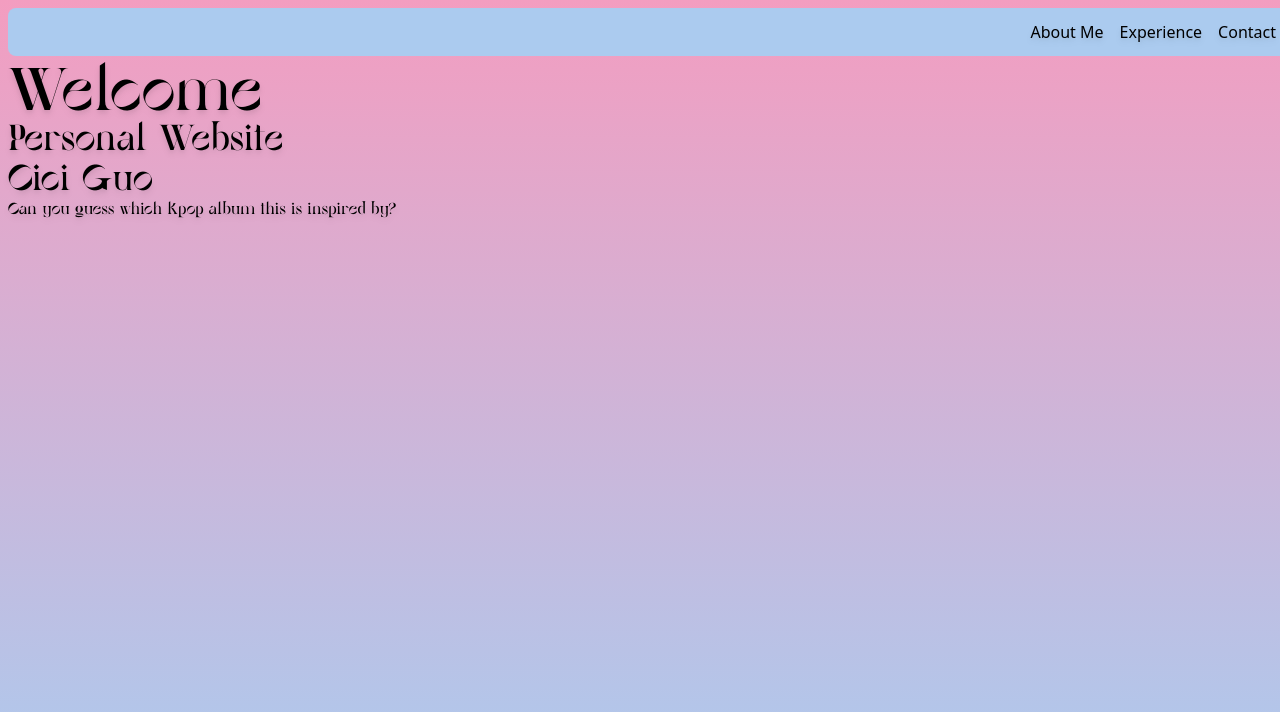
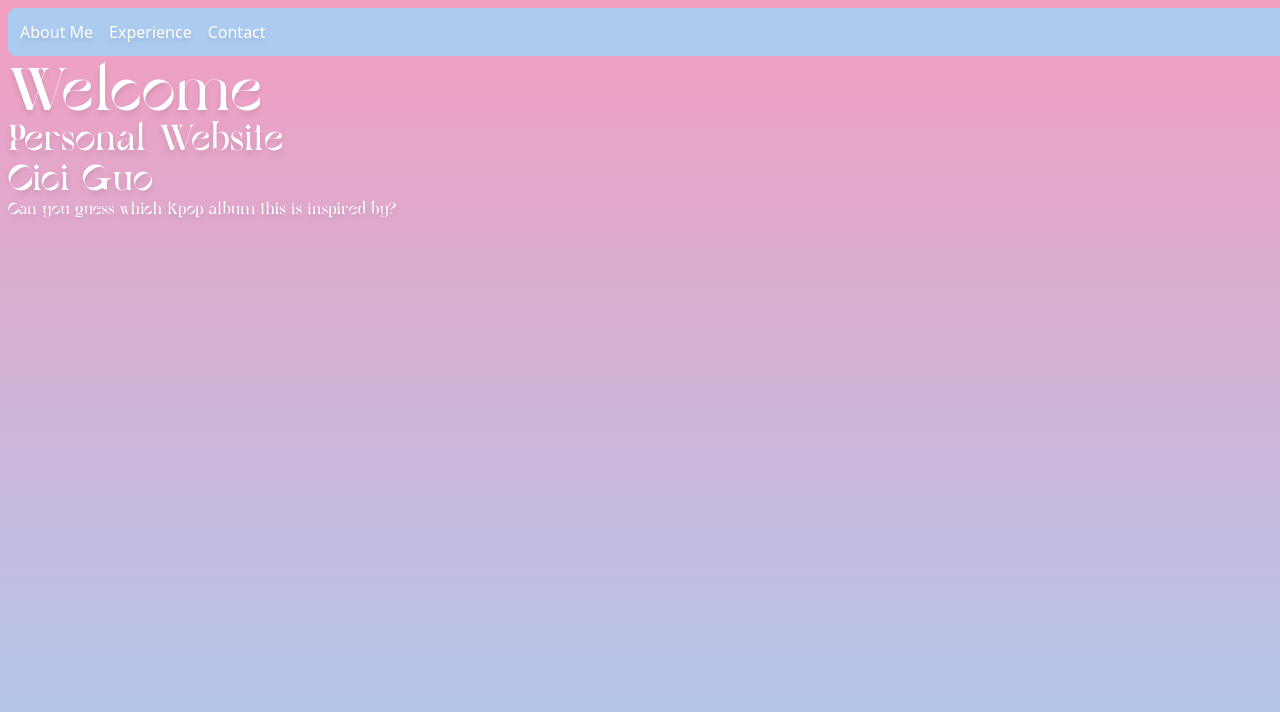
Before and after one commit to ClosedCaptions/closedcaptions.github.io, a plain HTML site: page index.html in a window 1280 px wide. Drawn offline with nearby package versions, Linux system fonts and the light colour scheme.

Commit message:
Update index.html

```diff
--- a/index.html
+++ b/index.html
@@ -9,19 +9,20 @@
             src: url('./fonts/BelledeMai4.0-Heavy.otf') format('opentype');
             font-weight: normal;
             font-style: normal;
-            .text-primary {
+        }
+
+        .text-primary {
                 color: #ffffff;
-            }
         }
     </style>
 </head>
 
 <body style="min-height: 100vh; background: linear-gradient(to bottom, #F39DC0, #ABCBEF);">
-    <div class="container mx-auto p-3 rounded-lg mt-2 ml-2 mr-2" style="background-color: #ABCBEF">
-        <nav class="flex bg-white space-x-4 justify-end" style="background-color: #ABCBEF">
-            <a class="drop-shadow-md text-primary" href="about.html">About Me </a>
-            <a class="drop-shadow-md text-primary" href="exp.html">Experience</a>
-            <a class="drop-shadow-md text-primary" href="contact.html">Contact</a>
+    <div class="flex container mx-auto p-3 rounded-lg mt-2 ml-2 mr-2 bg-opacity-30" style="background-color: #ABCBEF">
+        <nav class="flex bg-white space-x-4 justify-end bg-opacity-30" style="background-color: #ABCBEF">
+            <a class="drop-shadow-md text-primary font-[Times_New_Roman]" href="about.html">About Me </a>
+            <a class="drop-shadow-md text-primary font-[Times_New_Roman]" href="exp.html">Experience</a>
+            <a class="drop-shadow-md text-primary font-[Times_New_Roman]" href="contact.html">Contact</a>
         </nav>
     </div>
     <h1 class="text-6xl font-['dall'] text-primary drop-shadow-md mx-2">Welcome</h1>
```
